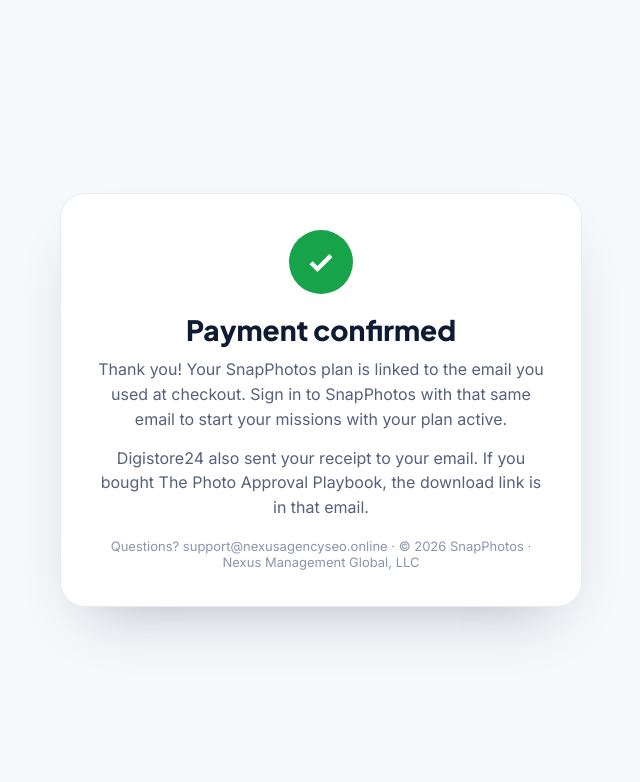
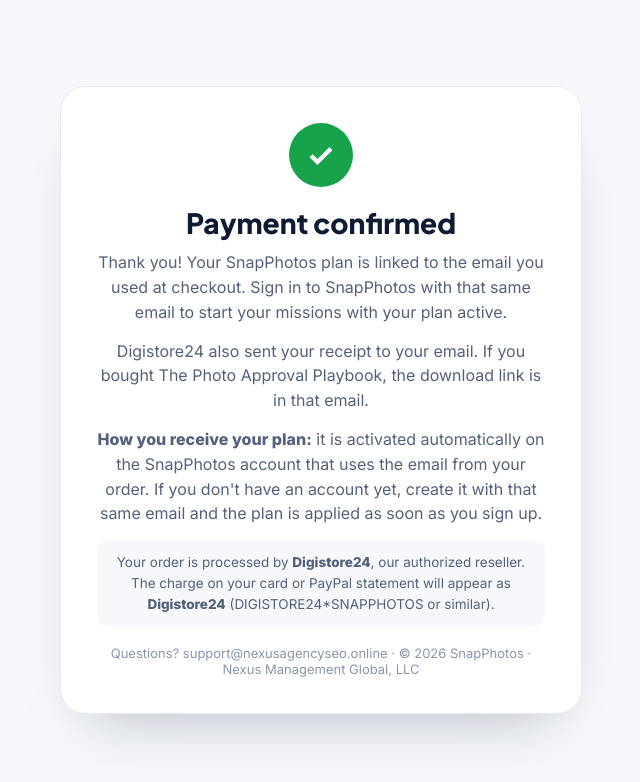
Before and after one commit to mandarrari-del/snapphotos-site, a plain HTML site: page obrigado.html in a window 1280 px wide. Shown: the whole page, without its empty margins (319-959 px from the left). Drawn offline with Linux system fonts and the light colour scheme.

Commit message:
Páginas de obrigado: cobrança pela Digistore24 e forma de entrega
Co-Authored-By: Claude Opus 5.5 <noreply@anthropic.com>

```diff
--- a/obrigado.html
+++ b/obrigado.html
@@ -10,4 +10,4 @@ small{display:block;margin-top:18px;color:#8a95ab;font-size:13px}</style></head>
 <div class="ok"><svg viewBox="0 0 24 24"><path d="m5 12.5 4.5 4.5L19 7.5"/></svg></div><h1>Payment confirmed</h1>
 <p>Thank you! Your SnapPhotos plan is linked to the email you used at checkout. Sign in to SnapPhotos with that same email to start your missions with your plan active.</p>
 <p>Digistore24 also sent your receipt to your email. If you bought The Photo Approval Playbook, the download link is in that email.</p>
-<small>Questions? support@nexusagencyseo.online · © 2026 SnapPhotos · Nexus Management Global, LLC</small></div></body></html>
+<p><b>How you receive your plan:</b> it is activated automatically on the SnapPhotos account that uses the email from your order. If you don't have an account yet, create it with that same email and the plan is applied as soon as you sign up.</p><p style="font-size:13.5px;background:#f6f8fb;border-radius:12px;padding:12px;margin-top:6px">Your order is processed by <b>Digistore24</b>, our authorized reseller. The charge on your card or PayPal statement will appear as <b>Digistore24</b> (DIGISTORE24*SNAPPHOTOS or similar).</p><small>Questions? support@nexusagencyseo.online · © 2026 SnapPhotos · Nexus Management Global, LLC</small></div></body></html>
```
Also changed, not shown: playbook-b7ccb6f717fd.html (+1 -1 lines).
